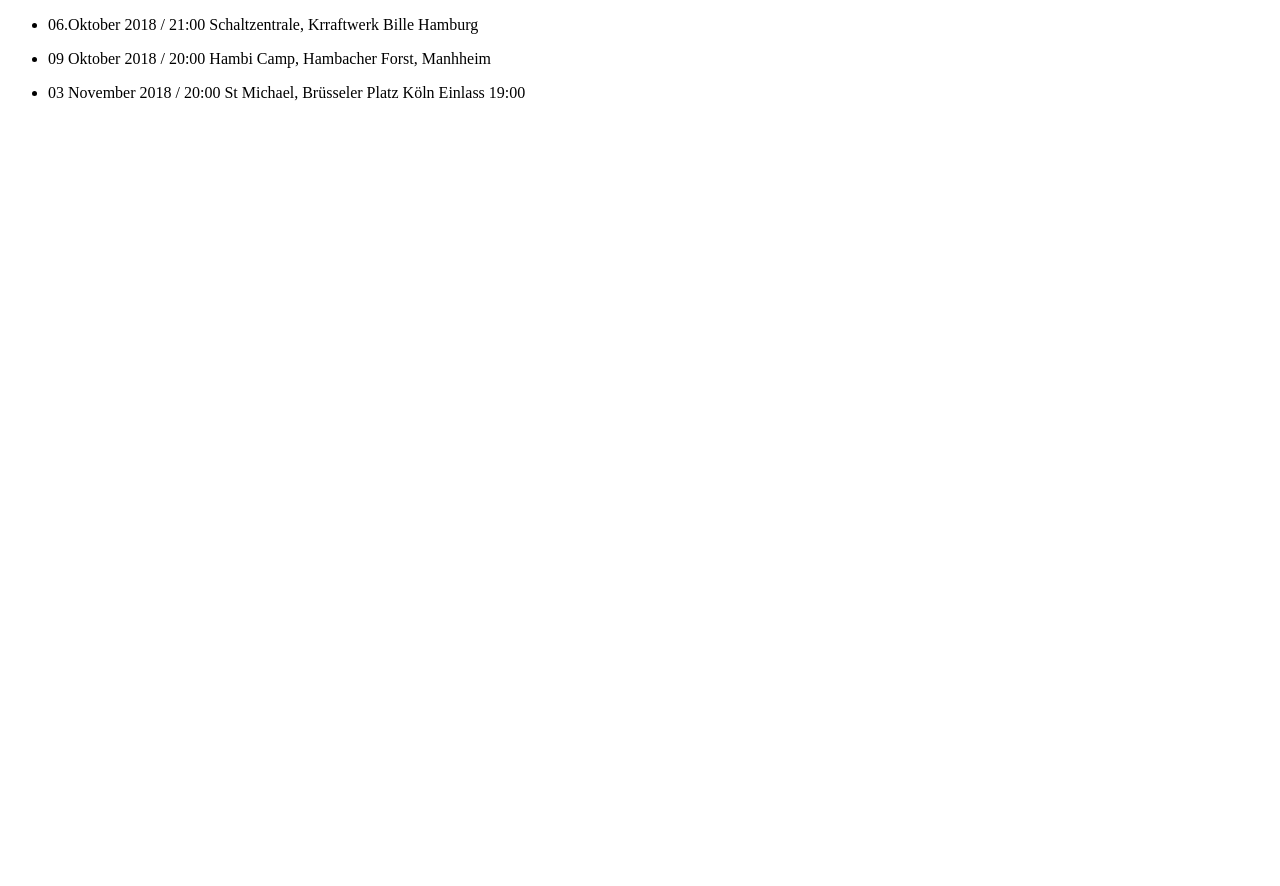
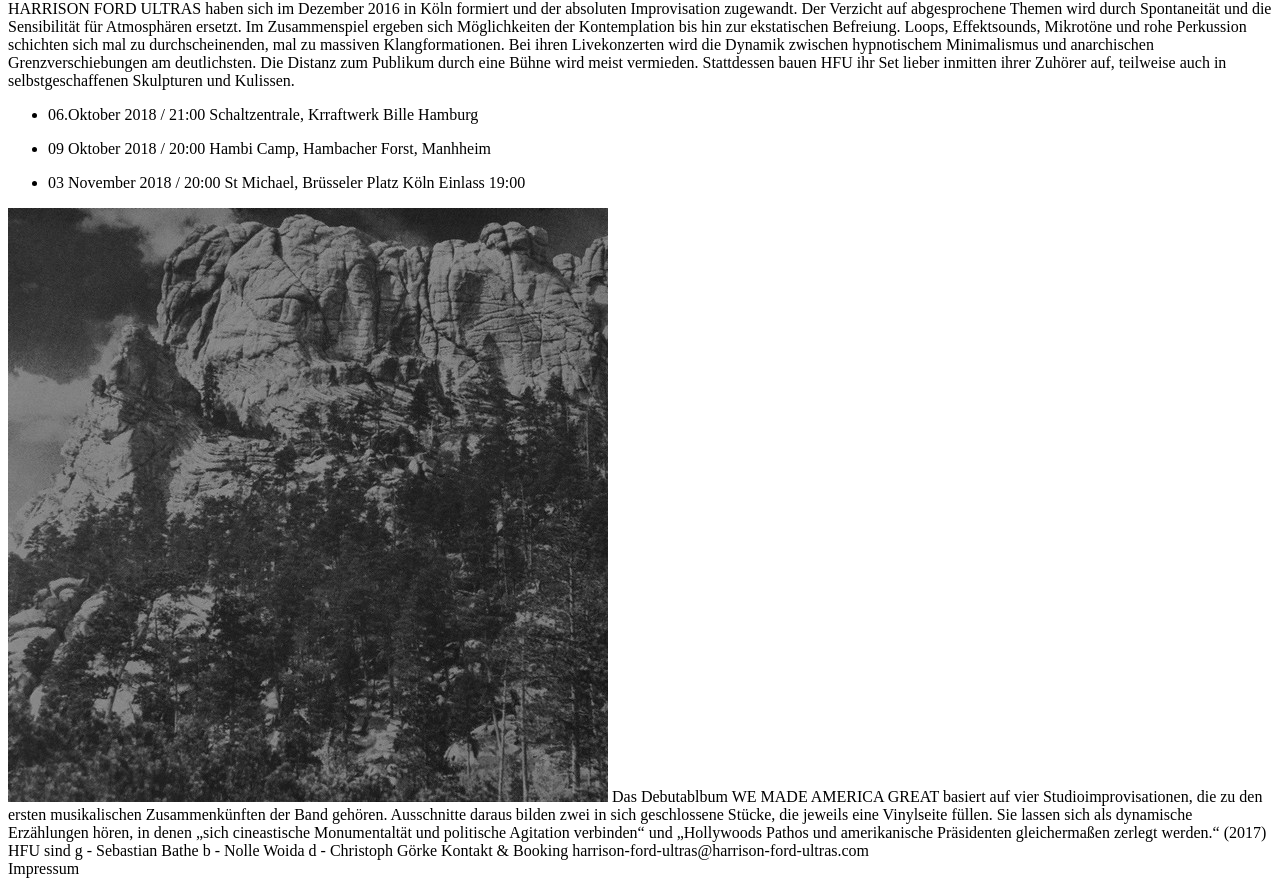
Before and after one commit to hfu-web/hfu-website, a Jekyll site: the page built from index.html, in a window 1280 px wide and 1400 px high, scrolled down 205 px. Shown: the part 514-1400 px from the top of the window. Built offline with Jekyll 4.4.1, drawn with Linux system fonts in a browser that asks for light colours; before the commit the page ends 900 px from its top, so only the background shows below that.

Commit message:
add site content

```diff
--- /dev/null
+++ b/_includes/impressum.html
@@ -0,0 +1,3 @@
+<div class="Impressum">
+	Impressum
+</div>
--- a/index.html
+++ b/index.html
@@ -3,6 +3,26 @@
 title: Harrison Ford Ultras
 ---
 {% include video.html %}
+
+<div class="info">
+	HARRISON FORD ULTRAS haben sich im Dezember
+	2016 in Köln formiert und der absoluten Improvisation
+	zugewandt. Der Verzicht auf abgesprochene Themen
+	wird durch Spontaneität und die Sensibilität für
+	Atmosphären ersetzt. Im Zusammenspiel ergeben sich
+	Möglichkeiten der Kontemplation bis hin zur
+	ekstatischen Befreiung. Loops, Effektsounds,
+	Mikrotöne und rohe Perkussion schichten sich mal zu
+	durchscheinenden, mal zu massiven Klangformationen.
+	Bei ihren Livekonzerten wird die Dynamik zwischen
+	hypnotischem Minimalismus und anarchischen
+	Grenzverschiebungen am deutlichsten. Die Distanz
+	zum Publikum durch eine Bühne wird meist vermieden.
+	Stattdessen bauen HFU ihr Set lieber inmitten ihrer
+	Zuhörer auf, teilweise auch in selbstgeschaffenen
+	Skulpturen und Kulissen.
+</div>
+<div class="events">
 	<ul>
 		{% for event in site.events %}
 		<li>
@@ -10,3 +30,24 @@
 		</li>
 		{% endfor %}
 	</ul>
+</div>
+<div class="albums">
+	<img src="/assets/images/harrison-ford-ultras-album-cover.jpg">
+	Das Debutablbum WE MADE AMERICA GREAT basiert auf vier Studioimprovisationen, die zu den ersten musikalischen Zusammenkünften der
+	Band gehören.
+	Ausschnitte daraus bilden zwei in sich geschlossene Stücke, die jeweils eine
+	Vinylseite füllen. Sie lassen sich als dynamische Erzählungen hören, in denen
+	„sich cineastische Monumentaltät und politische Agitation verbinden“ und
+	„Hollywoods Pathos und amerikanische Präsidenten gleichermaßen zerlegt
+	werden.“ (2017)
+</div>
+<div class="about">
+	HFU sind
+	g - Sebastian Bathe
+	b - Nolle Woida
+	d - Christoph Görke
+	Kontakt & Booking harrison-ford-ultras@harrison-ford-ultras.com
+</div>
+<div class="Impressum">
+	Impressum
+</div>
```
Also changed, not shown: assets/images/harrison-ford-ultras-album-cover.jpg (added). Lines whose indentation alone changed are shown as unchanged.
